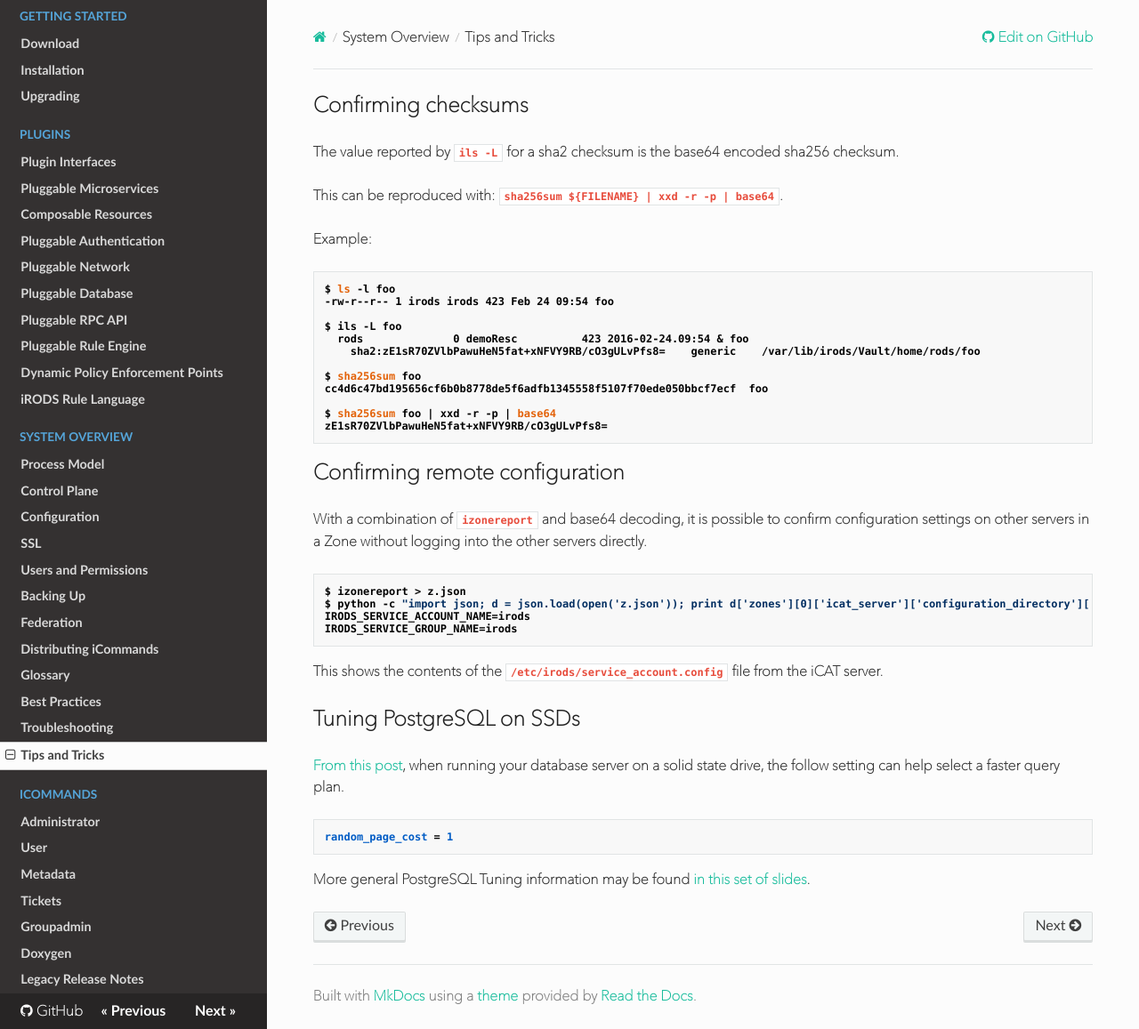
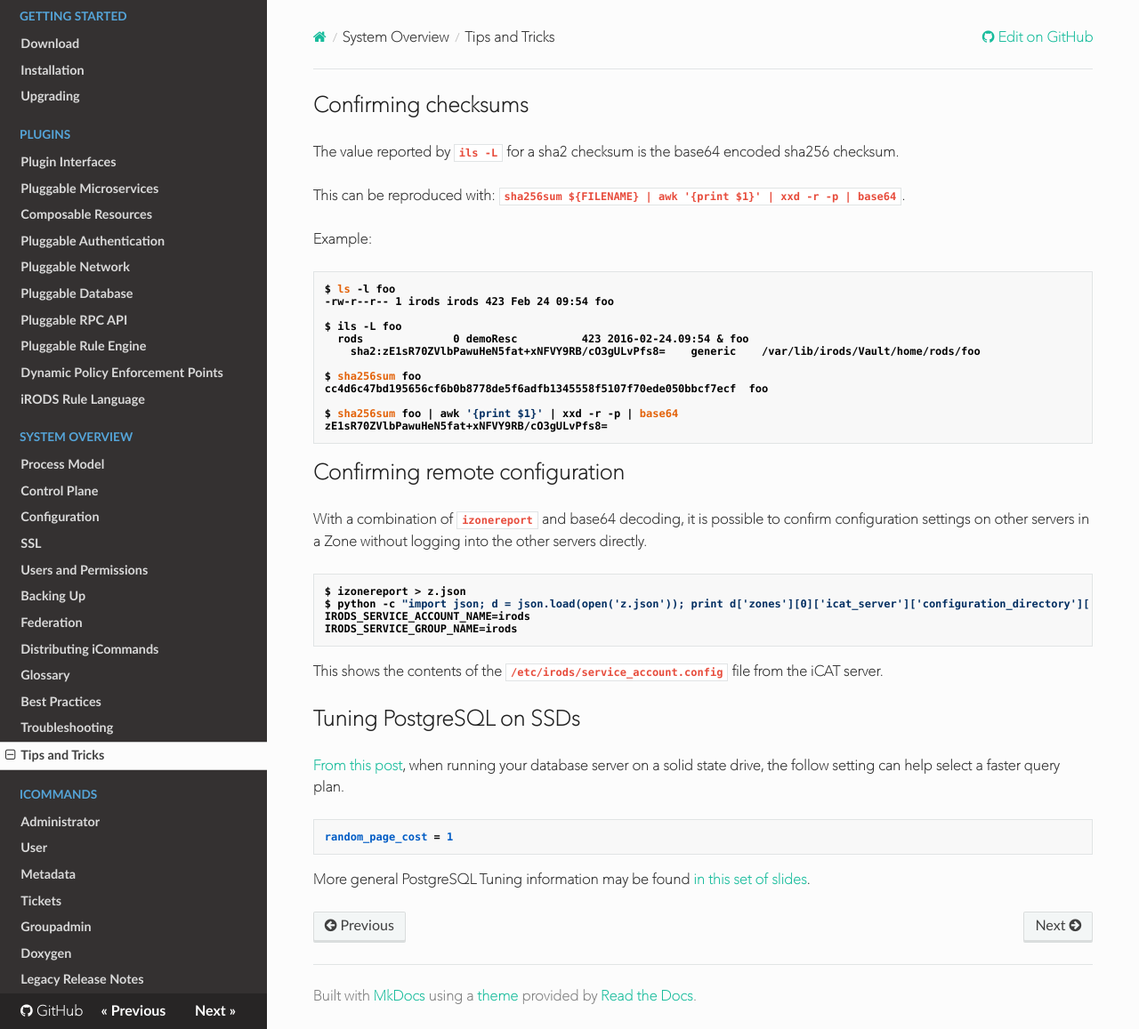
Before and after one commit to irods/irods_docs, an MkDocs documentation site: the page built from docs/system_overview/tips_and_tricks.md, in a window 1280 px wide and 1157 px high. Shown: the whole window at 89% size. Built offline with MkDocs 1.6.1, drawn with Linux system fonts in a browser that asks for light colours; nearby versions of some CDN libraries; old or Windows-style settings are respelled for this version of MkDocs.

Commit message:
[irods/irods#3985] generalize for different sha256sum behavior

```diff
--- a/docs/system_overview/tips_and_tricks.md
+++ b/docs/system_overview/tips_and_tricks.md
@@ -2,7 +2,7 @@
 
 The value reported by `ils -L` for a sha2 checksum is the base64 encoded sha256 checksum.
 
-This can be reproduced with: `sha256sum ${FILENAME} | xxd -r -p | base64`.
+This can be reproduced with: `sha256sum ${FILENAME} | awk '{print $1}' | xxd -r -p | base64`.
 
 Example:
 ~~~bash
@@ -16,7 +16,7 @@
 $ sha256sum foo
 cc4d6c47bd195656cf6b0b8778de5f6adfb1345558f5107f70ede050bbcf7ecf  foo
 
-$ sha256sum foo | xxd -r -p | base64
+$ sha256sum foo | awk '{print $1}' | xxd -r -p | base64
 zE1sR70ZVlbPawuHeN5fat+xNFVY9RB/cO3gULvPfs8=
 ~~~
 
```
